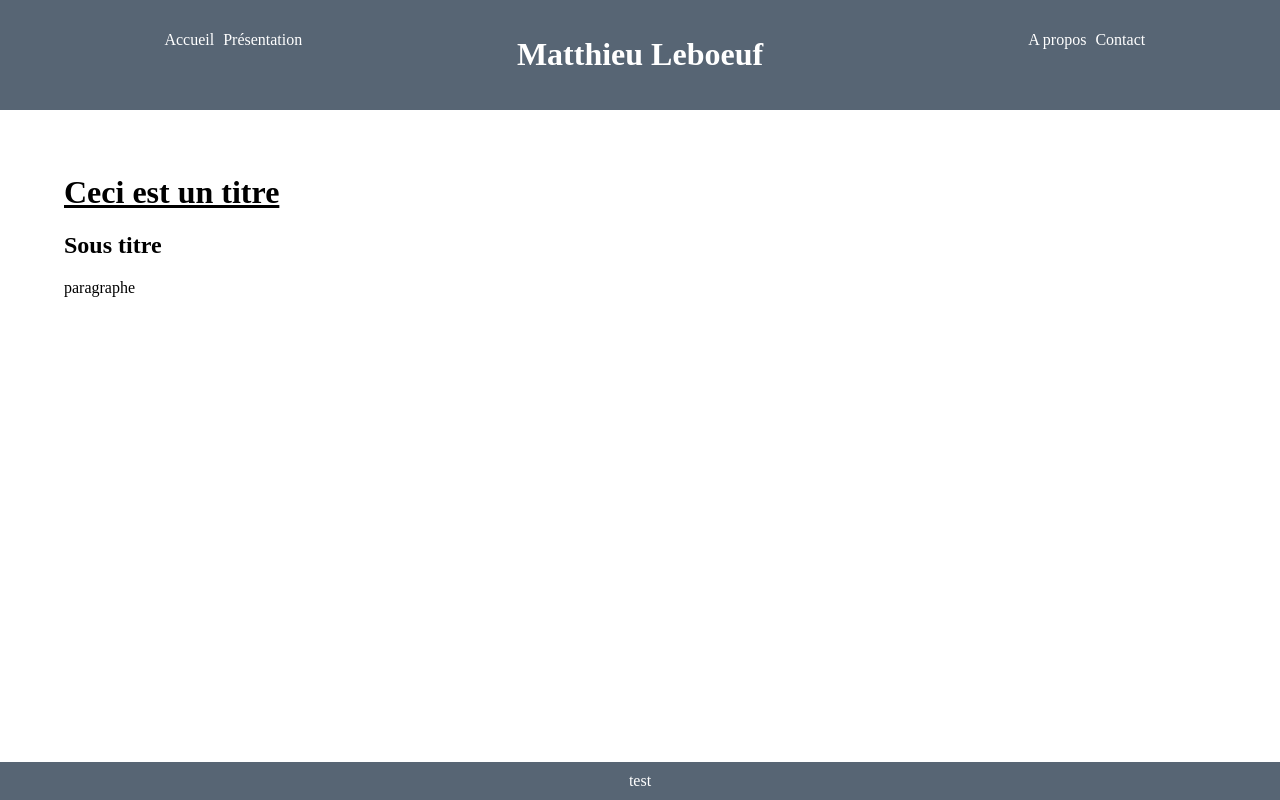
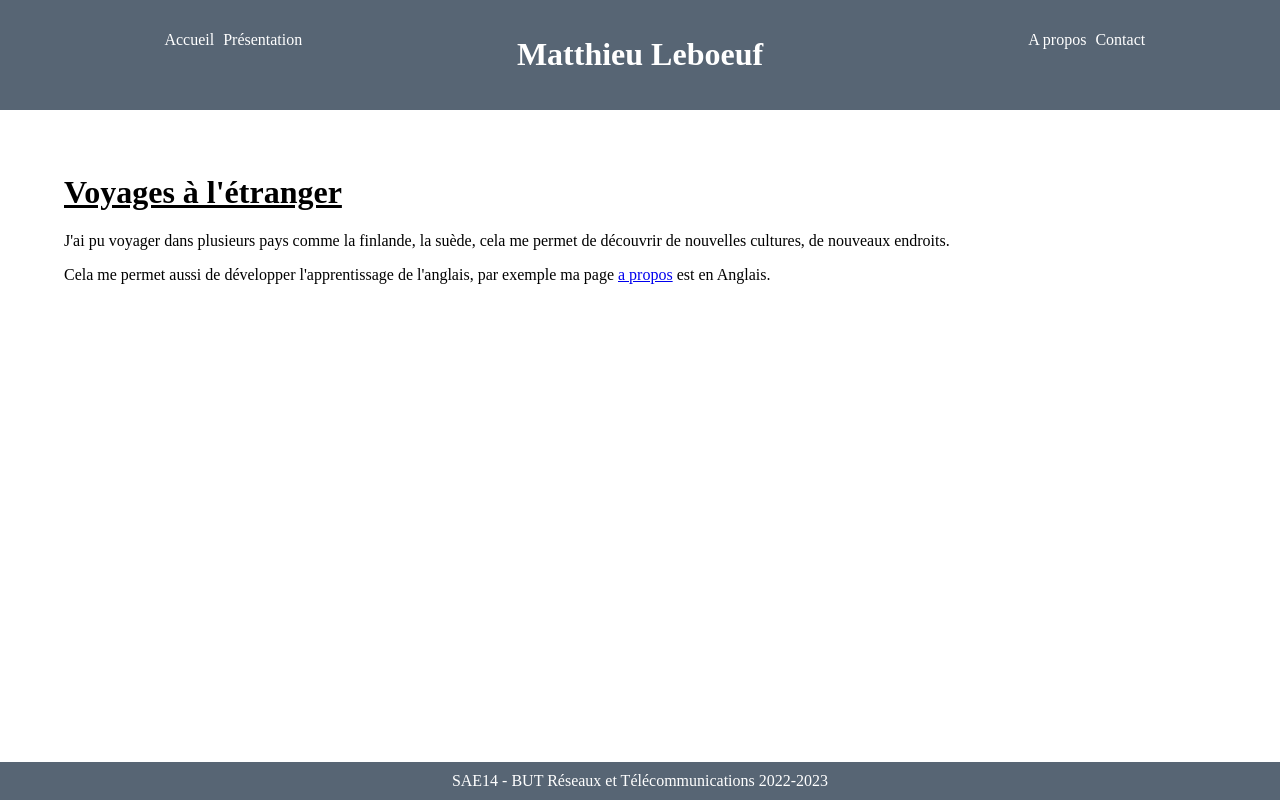
Before and after one commit to MatthieuLeboeuf/SAE14, a plain HTML site: page index.html in a window 1280 px wide. Drawn offline with Linux system fonts and the light colour scheme.

Commit message:
update pages

```diff
--- a/index.html
+++ b/index.html
@@ -31,13 +31,13 @@
         </nav>
     </header>
     <div id="content">
-        <h1>Ceci est un titre</h1>
-        <h2>Sous titre</h2>
-        <p>paragraphe</p>
+        <h1>Voyages à l'étranger</h1>
+        <p>J'ai pu voyager dans plusieurs pays comme la finlande, la suède, cela me permet de découvrir de nouvelles cultures, de nouveaux endroits.</p>
+        <p>Cela me permet aussi de développer l'apprentissage de l'anglais, par exemple ma page <a href="about.html">a propos</a> est en Anglais.</p>
     </div>
 
     <footer>
-        test
+        SAE14 - BUT Réseaux et Télécommunications 2022-2023
     </footer>
 </body>
 </html>
```
Also changed, not shown: about.html (+2 -2 lines), data.html (+1 -1 lines).
